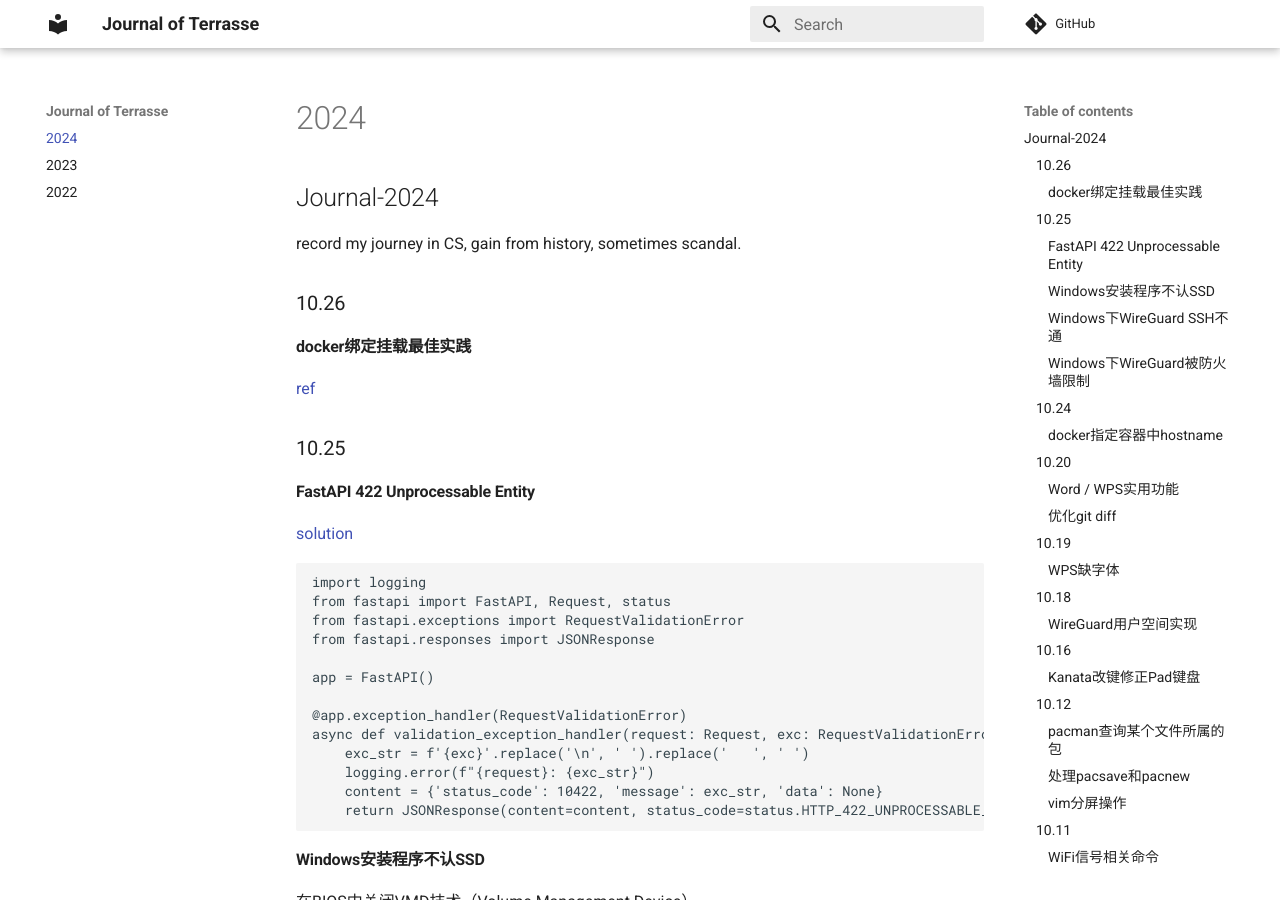
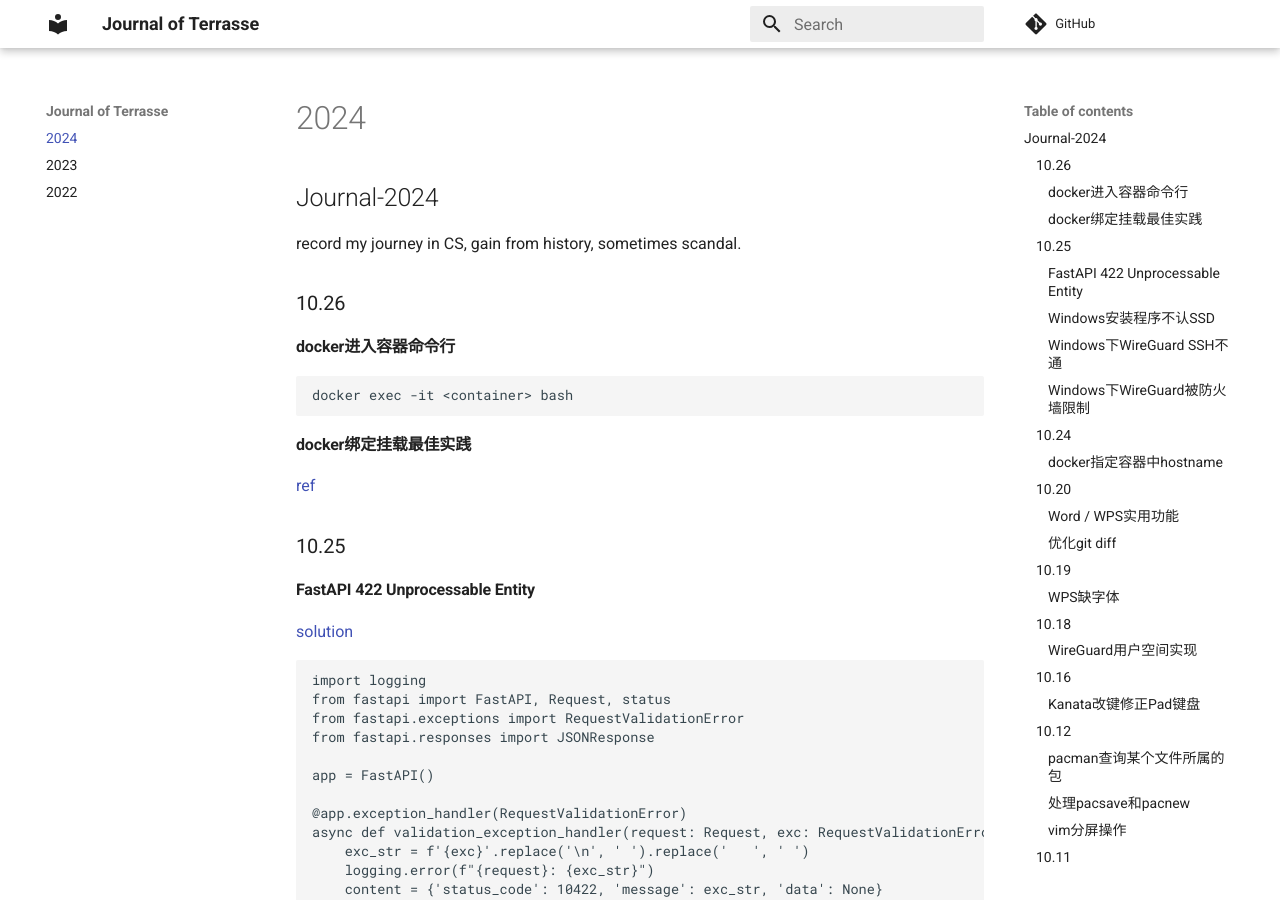
Before and after one commit to Jerry-Terrasse/journal, an MkDocs documentation site: the page built from docs/2024.md, in a window 1280 px wide and 900 px high. Built offline with MkDocs 1.6.1 and Material for MkDocs 9.7.7, drawn with Linux system fonts in a browser that asks for light colours; comment, search, counter and statistics services are not loaded.

Commit message:
update (Sat Oct 26 11:43:55 AM CST 2024)

````diff
--- a/docs/2024.md
+++ b/docs/2024.md
@@ -3,6 +3,12 @@
 record my journey in CS, gain from history, sometimes scandal.
 
 ### 10.26
+
+#### docker进入容器命令行
+
+```shell
+docker exec -it <container> bash
+```
 
 #### docker绑定挂载最佳实践
 
````
